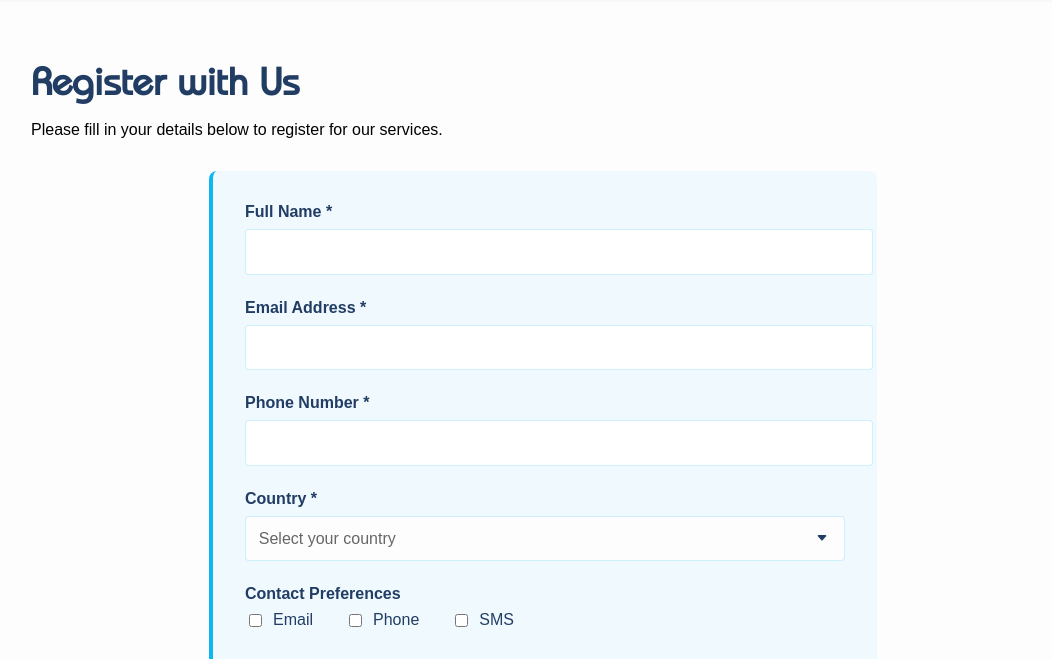
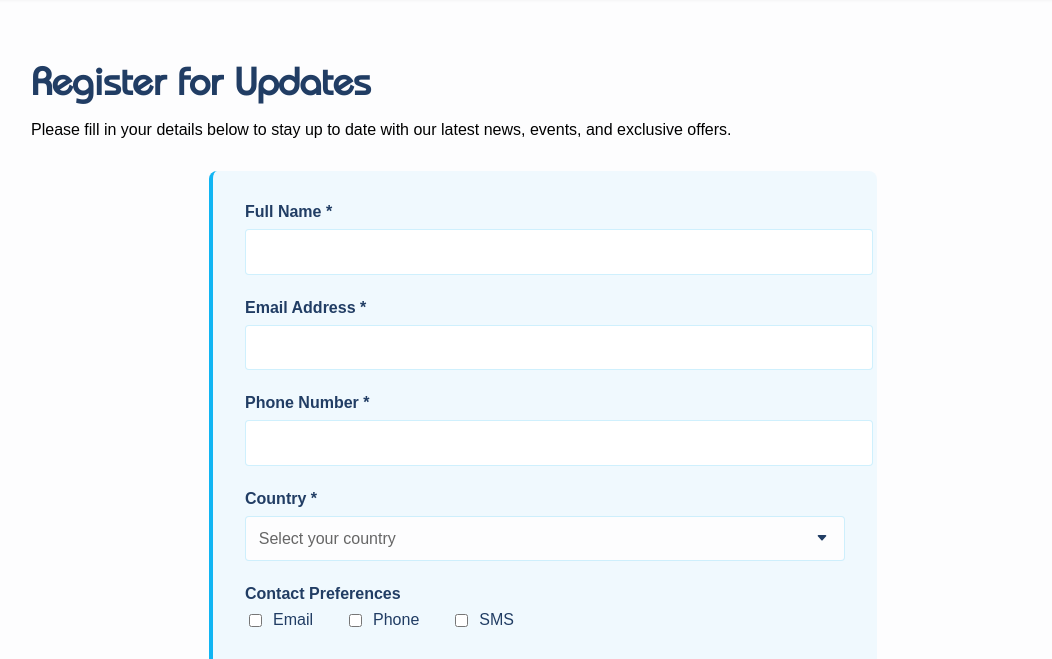
Before and after one commit to Lightraine2/test-page, a plain HTML site: page register.html in a window 1280 px wide. Shown: the part 103-762 px from the top of the page, without its empty margins (97-1149 px from the left). Drawn offline with Linux system fonts and the light colour scheme.

Commit message:
register

```diff
--- a/register.html
+++ b/register.html
@@ -8,7 +8,6 @@
 </head>
 <body>
     <div class="page-container">
-
         <!-- Mobile Menu -->
         <div class="menu-wrap">
             <input type="checkbox" class="toggler">
@@ -49,8 +48,8 @@
 
         <section class="register-content">
             <div class="content-container">
-                <h2>Register with Us</h2>
-                <p>Please fill in your details below to register for our services.</p>
+                <h2>Register for Updates</h2>
+                <p>Please fill in your details below to stay up to date with our latest news, events, and exclusive offers.</p>
 
                 <form id="registrationForm" class="registration-form">
                     <div class="form-group">
```
